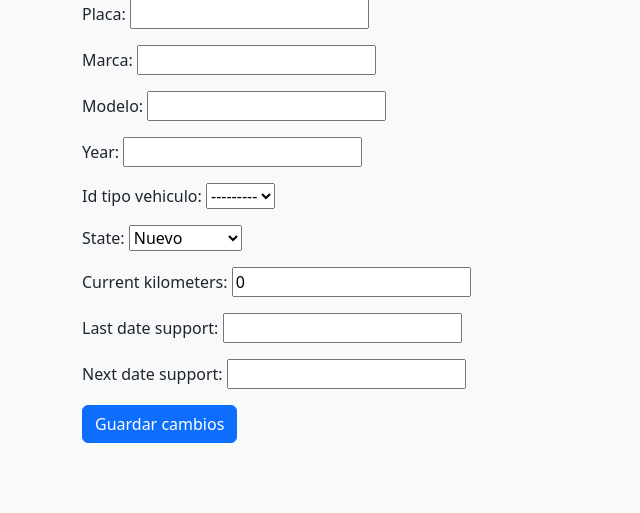
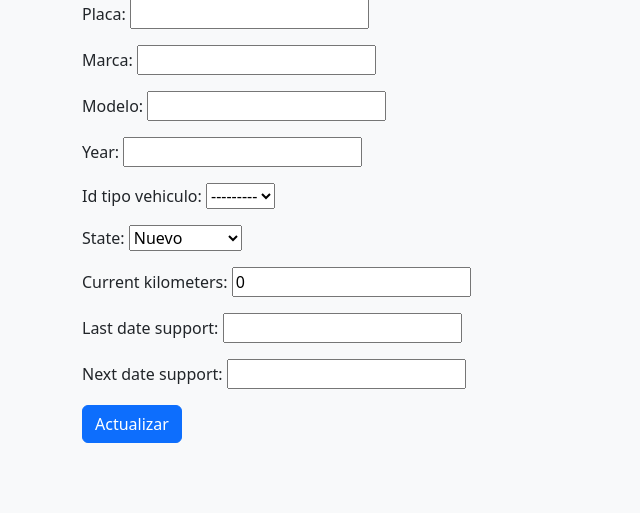
Before and after one commit to C4rlo5Riv3ra/PA-Mantenimiento-Flotas, a Django app: template app/templates/flotas/vehiculos/editar_vehiculo.html in a window 1280 px wide. Shown: the part 137-650 px from the top of the page, without its empty margins (0-640 px from the left). Run offline with Django 5.2, Linux system fonts and the light colour scheme; the template is opened without the code that fills it: values that come from a table or form of the project are taken from there, others are empty.

Commit message:
Mejora de diseños

```diff
--- a/app/templates/flotas/conductores/editar_conductor.html
+++ b/app/templates/flotas/conductores/editar_conductor.html
@@ -5,6 +5,6 @@
 <form method="post">
     {% csrf_token %}
     {{ form.as_p }}
-    <button type="submit" class="btn btn-primary">Guardar cambios</button>
+    <button type="submit" class="btn btn-primary">Actualizar</button>
 </form>
 {% endblock %}
--- a/app/templates/flotas/mantenimientos/editar_mantenimiento.html
+++ b/app/templates/flotas/mantenimientos/editar_mantenimiento.html
@@ -5,6 +5,6 @@
 <form method="post">
     {% csrf_token %}
     {{ form.as_p }}
-    <button type="submit" class="btn btn-primary">Guardar cambios</button>
+    <button type="submit" class="btn btn-primary">Actualizar</button>
 </form>
 {% endblock %}
--- a/app/templates/flotas/mantenimientos/listar_mantenimientos.html
+++ b/app/templates/flotas/mantenimientos/listar_mantenimientos.html
@@ -2,7 +2,7 @@
 
 {% block content %}
 <h2 class="mb-4">Lista de Mantenimientos</h2>
-<a href="{% url 'crear_mantenimiento' %}" class="btn btn-success mb-3">Agregar Mantenimiento</a>
+<a href="{% url 'crear_mantenimiento' %}" class="btn btn-success mb-3">Agregar Nuevo</a>
 
 <div class="table-responsive">
     <table class="table table-striped table-hover">
--- a/app/templates/flotas/vehiculos/editar_vehiculo.html
+++ b/app/templates/flotas/vehiculos/editar_vehiculo.html
@@ -5,6 +5,6 @@
 <form method="post">
     {% csrf_token %}
     {{ form.as_p }}
-    <button type="submit" class="btn btn-primary">Guardar cambios</button>
+    <button type="submit" class="btn btn-primary">Actualizar</button>
 </form>
 {% endblock %}
```
